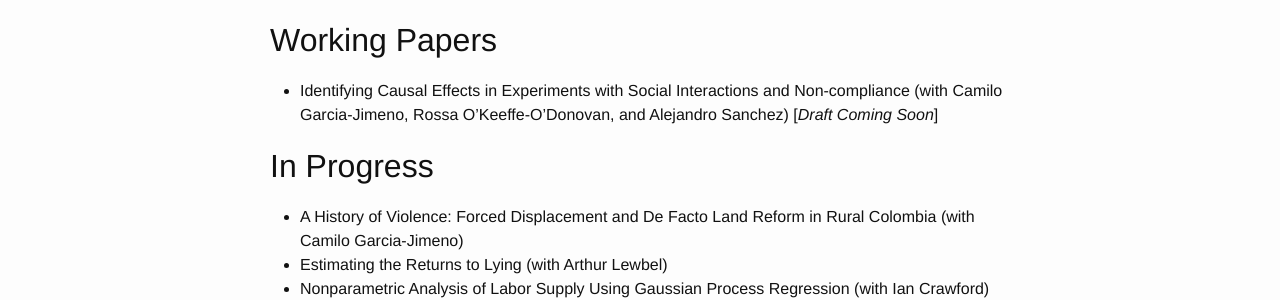
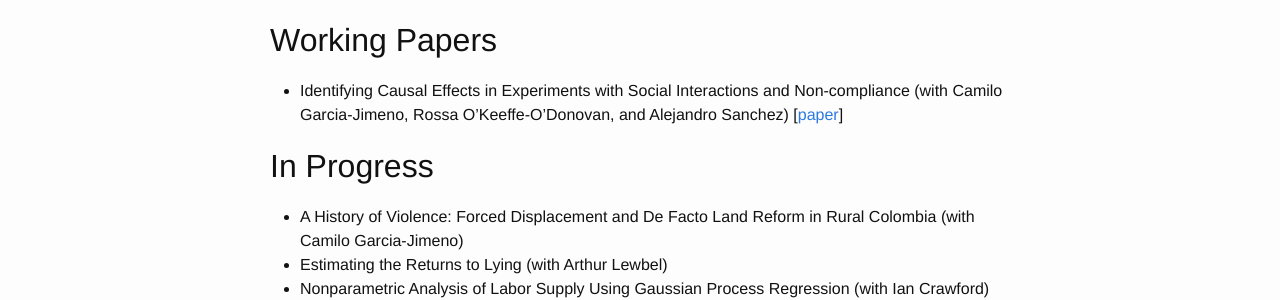
Before and after one commit to fditraglia/fditraglia.github.io, a Jekyll site: the page built from research.md, in a window 1280 px wide. Shown: the part 562-862 px from the top of the page. Built offline with Jekyll 4.4.1, drawn with Linux system fonts in a browser that asks for light colours.

Commit message:
add prelim version of spillovers paper

```diff
--- a/research.md
+++ b/research.md
@@ -17,7 +17,7 @@ permalink: /research/
 - [Yes, Wall Street, There is a January Effect: Evidence from Laboratory Auctions](http://www.tandfonline.com/doi/abs/10.1080/15427560709337012) (with Lisa Anderson and Jeffrey Gerlach), *Journal of Behavioral Finance*, 2007, 8 (1), pp. 1-8
 
 ## Working Papers
-- Identifying Causal Effects in Experiments with Social Interactions and Non-compliance (with Camilo Garcia-Jimeno, Rossa O'Keeffe-O'Donovan, and Alejandro Sanchez) [*Draft Coming Soon*]
+- Identifying Causal Effects in Experiments with Social Interactions and Non-compliance (with Camilo Garcia-Jimeno, Rossa O'Keeffe-O'Donovan, and Alejandro Sanchez) [[paper](./pdf/spillovers-prelim.pdf)]
 
 ## In Progress
 - A History of Violence: Forced Displacement and De Facto Land Reform in Rural Colombia (with Camilo Garcia-Jimeno)
```
Also changed, not shown: 1 other file.
